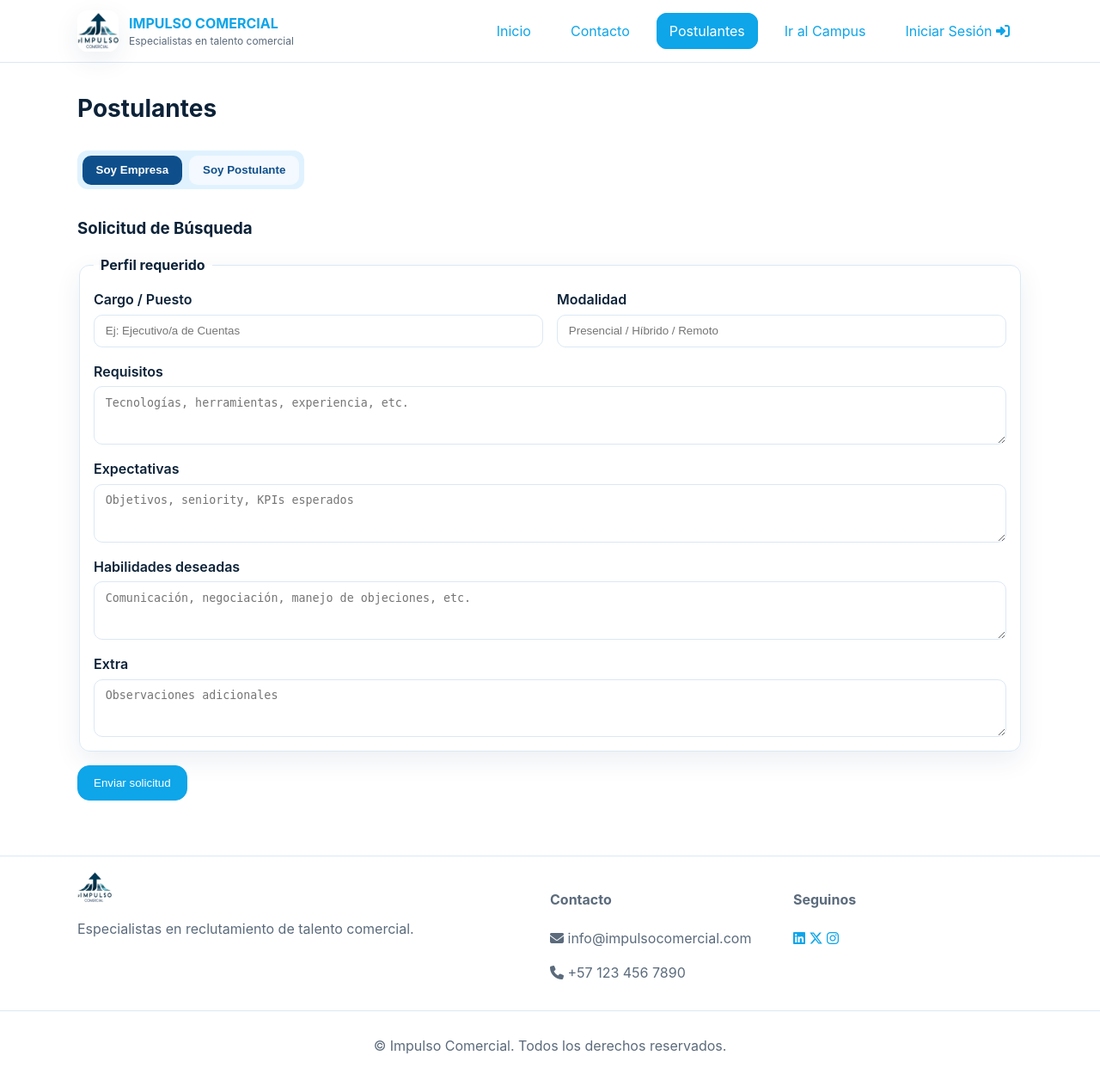
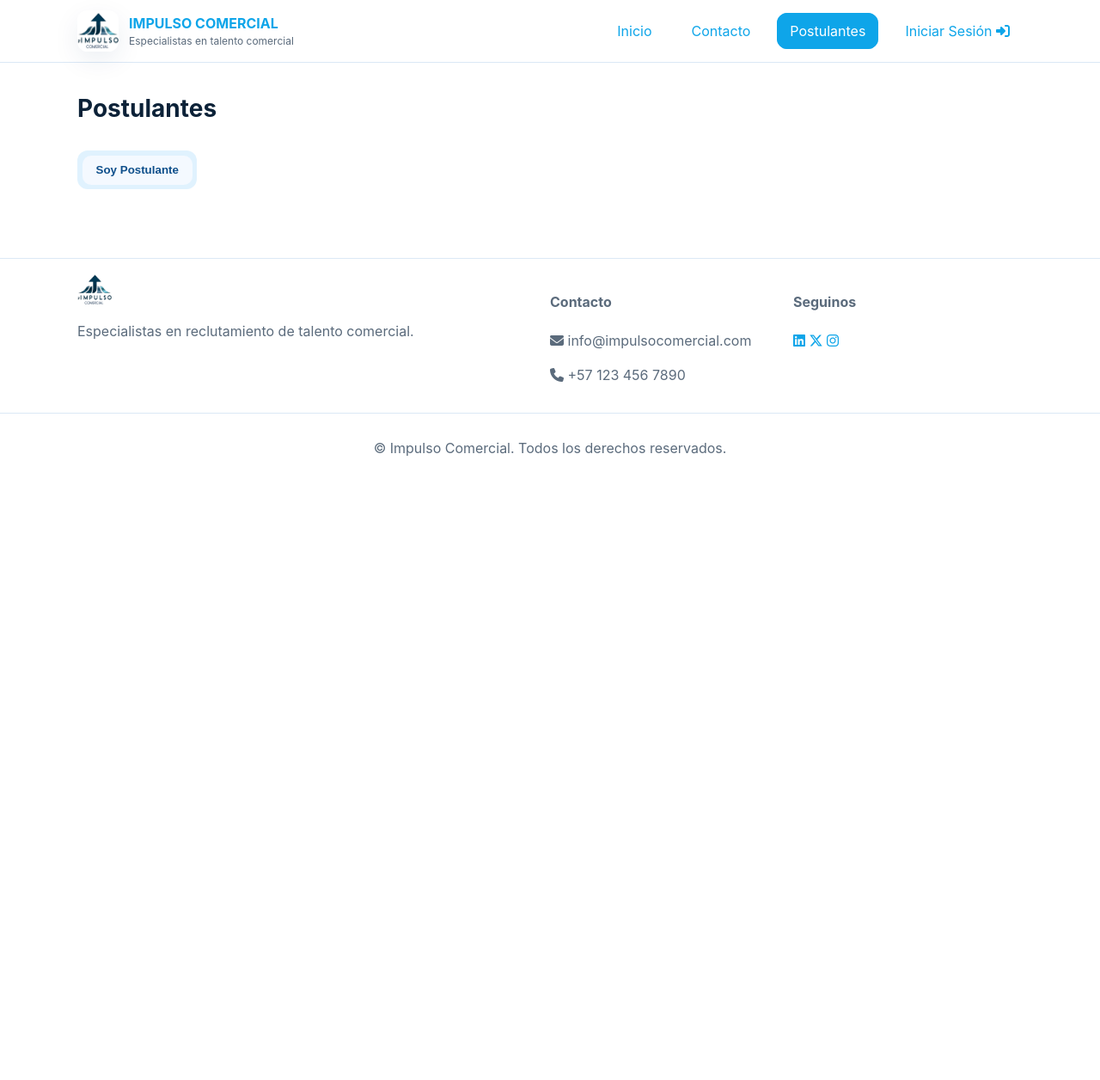
Before and after one commit to Facundo-Mendez/Impulso-Comercial, a Flask app: page /pages/postulantes.html in a window 1280 px wide. Shown: the whole page at 86% size. After the commit the page ends 530 px from the top, so only its background shows below. Run offline with Flask 3, Linux system fonts and the light colour scheme.

Commit message:
correccion de algunos errores y mejora visualmente

```diff
--- a/app/static/js/main.js
+++ b/app/static/js/main.js
@@ -126,6 +126,9 @@ document.addEventListener('DOMContentLoaded', async () => {
   const loginLink = document.querySelector('.login-btn');
 
   if (navList && loginLink) {
+    // Quitar enlace "Ir al Campus" si existe en cualquier header
+    const campusLink = navList.querySelector('a[href="/campus"]');
+    if (campusLink && campusLink.parentElement) campusLink.parentElement.remove();
     if (isLoggedIn()) {
       // Agregar enlace "Mi Perfil" si no existe
       const existingProfileLink = navList.querySelector('a[href*="perfil"]');
@@ -136,22 +139,35 @@ document.addEventListener('DOMContentLoaded', async () => {
         navList.insertBefore(profileLi, loginLink.parentElement);
       }
 
-      // Actualizar el enlace de login para mostrar información del usuario
-      const me = await getMe();
-      if (me) {
-        const display = (me.rol === 'empresa' && me.empresa)
-          ? me.empresa.nombre_empresa
-          : me.nombre || 'Mi cuenta';
-        loginLink.innerHTML = `<i class="fas fa-user-circle"></i> ${display}`;
-      } else {
-        loginLink.innerHTML = `<i class="fas fa-user-circle"></i> Mi cuenta`;
-      }
-      loginLink.removeAttribute('href');
-      loginLink.style.cursor = 'pointer';
-      loginLink.addEventListener('click', (e) => {
-        e.preventDefault();
-        if (confirm("¿Cerrar sesión?")) logout();
+      // Reemplazar el botón de login por engranaje con menú
+      const userMenu = document.createElement('li');
+      userMenu.className = 'user-menu';
+      userMenu.innerHTML = `
+        <button class="user-gear" aria-haspopup="true" aria-expanded="false" title="Configuración">
+          <i class="fas fa-cog"></i>
+        </button>
+        <div class="user-dropdown" role="menu" hidden>
+          <button type="button" class="logout-btn" role="menuitem"><i class="fas fa-sign-out-alt"></i> Cerrar sesión</button>
+        </div>
+      `;
+      navList.insertBefore(userMenu, loginLink.parentElement);
+      // Eliminar el enlace de login original
+      loginLink.parentElement.remove();
+
+      // Toggle del menú
+      const gearBtn = userMenu.querySelector('.user-gear');
+      const dropdown = userMenu.querySelector('.user-dropdown');
+      const toggleMenu = () => {
+        const isHidden = dropdown.hasAttribute('hidden');
+        if (isHidden) dropdown.removeAttribute('hidden'); else dropdown.setAttribute('hidden', '');
+        gearBtn.setAttribute('aria-expanded', String(isHidden));
+      };
+      gearBtn.addEventListener('click', (e) => { e.preventDefault(); toggleMenu(); });
+      document.addEventListener('click', (e) => {
+        if (!userMenu.contains(e.target)) dropdown.setAttribute('hidden', '');
       });
+      // Logout
+      userMenu.querySelector('.logout-btn').addEventListener('click', (e) => { e.preventDefault(); logout(); });
     } else {
       // Remover enlace "Mi Perfil" si existe
       const existingProfileLink = navList.querySelector('a[href*="perfil"]');
@@ -274,7 +290,8 @@ document.addEventListener('DOMContentLoaded', async () => {
       if (!res.ok) throw data;
       localStorage.setItem('token', data.token);
       if (signupMsg) signupMsg.textContent = '¡Cuenta creada! Redirigiendo...';
-      location.href = '/campus';
+      // Redirigir al inicio en lugar de un campus inexistente
+      location.href = '/';
     } catch (err) {
       if (signupMsg) signupMsg.textContent = (err && err.error) ? err.error : 'No se pudo crear la cuenta';
     }
@@ -340,6 +357,98 @@ document.addEventListener('DOMContentLoaded', () => {
   }
 });
 
+// Agregar estilos CSS para el engranaje y menú desplegable
+const style = document.createElement('style');
+style.textContent = `
+  .user-menu {
+    position: relative;
+    display: inline-block;
+  }
+
+  .user-gear {
+    background: transparent;
+    border: 1px solid #d1d5db;
+    border-radius: 6px;
+    padding: 0.4rem 0.6rem;
+    color: #1f2937;
+    cursor: pointer;
+    transition: all 0.2s ease;
+    box-shadow: 0 1px 3px rgba(0,0,0,0.05);
+  }
+
+  .user-gear:hover {
+    background: #f9fafb;
+    border-color: #9ca3af;
+    transform: translateY(-1px);
+    box-shadow: 0 2px 6px rgba(0,0,0,0.1);
+  }
+
+  .user-gear:active {
+    transform: translateY(0);
+  }
+
+  .user-gear i {
+    font-size: 1rem;
+  }
+
+  .user-dropdown {
+    position: absolute;
+    top: 100%;
+    right: 0;
+    background: white;
+    border: 1px solid #e5e7eb;
+    border-radius: 8px;
+    box-shadow: 0 10px 25px rgba(0,0,0,0.15);
+    min-width: 180px;
+    z-index: 1000;
+    margin-top: 0.5rem;
+    overflow: hidden;
+  }
+
+  .user-dropdown[hidden] {
+    display: none;
+  }
+
+  .logout-btn {
+    width: 100%;
+    background: none;
+    border: none;
+    padding: 0.75rem 1rem;
+    text-align: left;
+    cursor: pointer;
+    color: #374151;
+    transition: background-color 0.2s ease;
+    display: flex;
+    align-items: center;
+    gap: 0.5rem;
+  }
+
+  .logout-btn:hover {
+    background-color: #f3f4f6;
+    color: #dc2626;
+  }
+
+  .logout-btn i {
+    color: #dc2626;
+  }
+
+  .user-dropdown:not([hidden]) {
+    animation: slideDown 0.2s ease-out;
+  }
+
+  @keyframes slideDown {
+    from {
+      opacity: 0;
+      transform: translateY(-10px);
+    }
+    to {
+      opacity: 1;
+      transform: translateY(0);
+    }
+  }
+`;
+document.head.appendChild(style);
+
 document.addEventListener('DOMContentLoaded', () => {
   const btnPostular = document.getElementById('btnPostularme');
   const btnTalento = document.getElementById('btnBuscoTalento');
@@ -371,3 +480,5 @@ document.addEventListener('DOMContentLoaded', () => {
     });
   }
 });
+
+// (revert) Se elimina lógica temporal de foto/ubicación
--- a/app/templates/pages/postulantes.html
+++ b/app/templates/pages/postulantes.html
@@ -23,7 +23,7 @@
           <li><a href="{{ url_for('home_alias') }}">Inicio</a></li>
           <li><a href="{{ url_for('pages', page='contacto') }}">Contacto</a></li>
           <li><a href="{{ url_for('pages', page='postulantes') }}" class="active">Postulantes</a></li>
-          <li><a href="/campus">Ir al Campus</a></li>
+
           <li><a href="{{ url_for('pages', page='login') }}" class="login-btn">Iniciar Sesión <i class="fas fa-sign-in-alt"></i></a></li>
         </ul>
         <button class="mobile-menu-btn" aria-label="Menú" id="menuBtn">
@@ -37,47 +37,11 @@
     <h2 class="page-title">Postulantes</h2>
 
     <div id="postTabs" class="tabs" role="tablist" aria-label="Tipo de formulario">
-      <button class="tab-btn active" data-target="#formEmpresa" aria-selected="true">Soy Empresa</button>
+
       <button class="tab-btn" data-target="#formPostulante" aria-selected="false">Soy Postulante</button>
     </div>
 
-    <div class="tab-panels">
-      <!-- FORM EMPRESA -->
-      <form id="formEmpresa" class="tab-panel" enctype="application/json">
-        <h3 class="form-title">Solicitud de Búsqueda</h3>
-        <fieldset>
-          <legend>Perfil requerido</legend>
-          <div class="grid-2">
-            <label>
-              Cargo / Puesto
-              <input type="text" name="empresa_cargo" required placeholder="Ej: Ejecutivo/a de Cuentas"/>
-            </label>
-            <label>
-              Modalidad
-              <input type="text" name="empresa_modalidad" placeholder="Presencial / Híbrido / Remoto"/>
-            </label>
-            <label class="full">
-              Requisitos
-              <textarea name="empresa_requisitos" rows="3" placeholder="Tecnologías, herramientas, experiencia, etc."></textarea>
-            </label>
-            <label class="full">
-              Expectativas
-              <textarea name="empresa_expectativa" rows="3" placeholder="Objetivos, seniority, KPIs esperados"></textarea>
-            </label>
-            <label class="full">
-              Habilidades deseadas
-              <textarea name="empresa_skills" rows="3" placeholder="Comunicación, negociación, manejo de objeciones, etc."></textarea>
-            </label>
-            <label class="full">
-              Extra
-              <textarea name="empresa_extra" rows="3" placeholder="Observaciones adicionales"></textarea>
-            </label>
-          </div>
-        </fieldset>
-        <div class="actions">
-          <button type="submit" class="cta-btn primary">Enviar solicitud</button>
-        </div>
-      </form>
+
 
       <!-- FORM POSTULANTE -->
       <form id="formPostulante" class="tab-panel hidden" enctype="multipart/form-data">
```
Also changed, not shown: app/static/css/base.css (+17 -1 lines), app/templates/pages/modulo_postulante.html (+51 -38 lines), instance/impulso_comercial.db, 1 other file.
